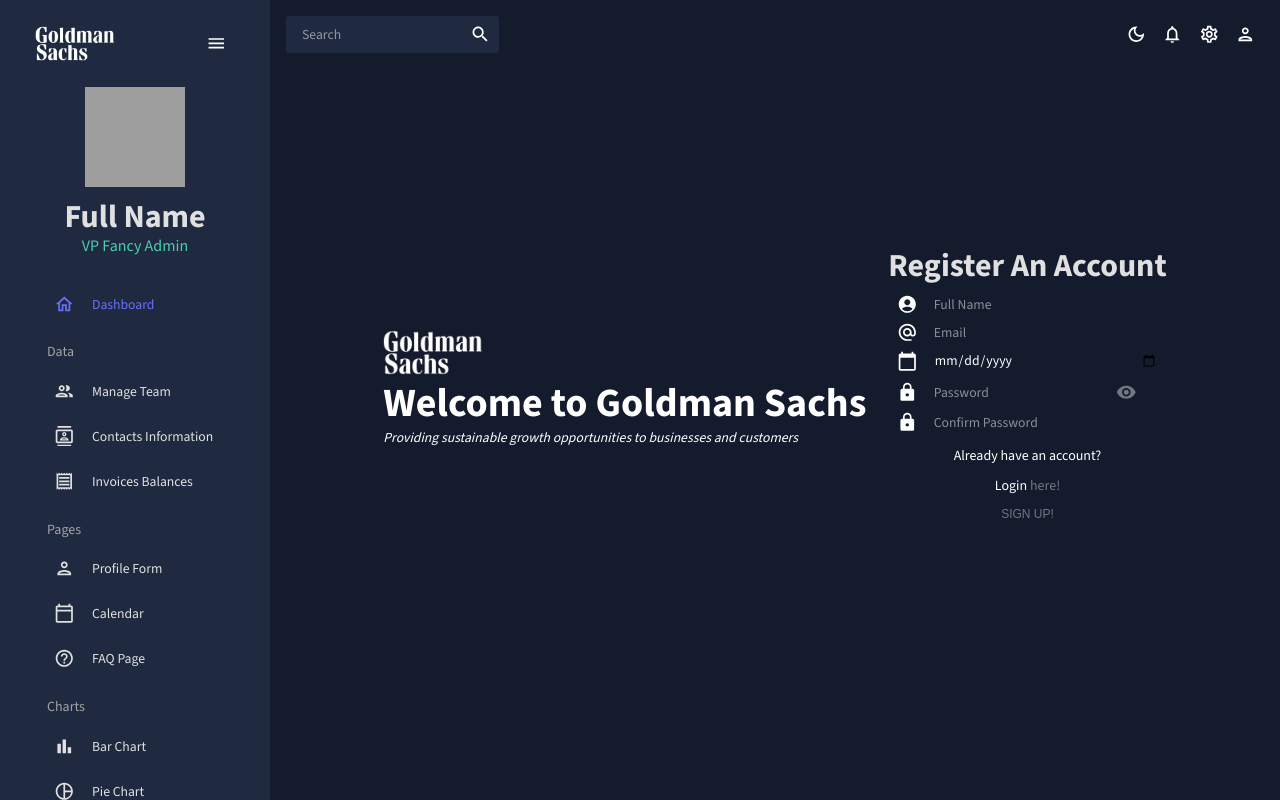
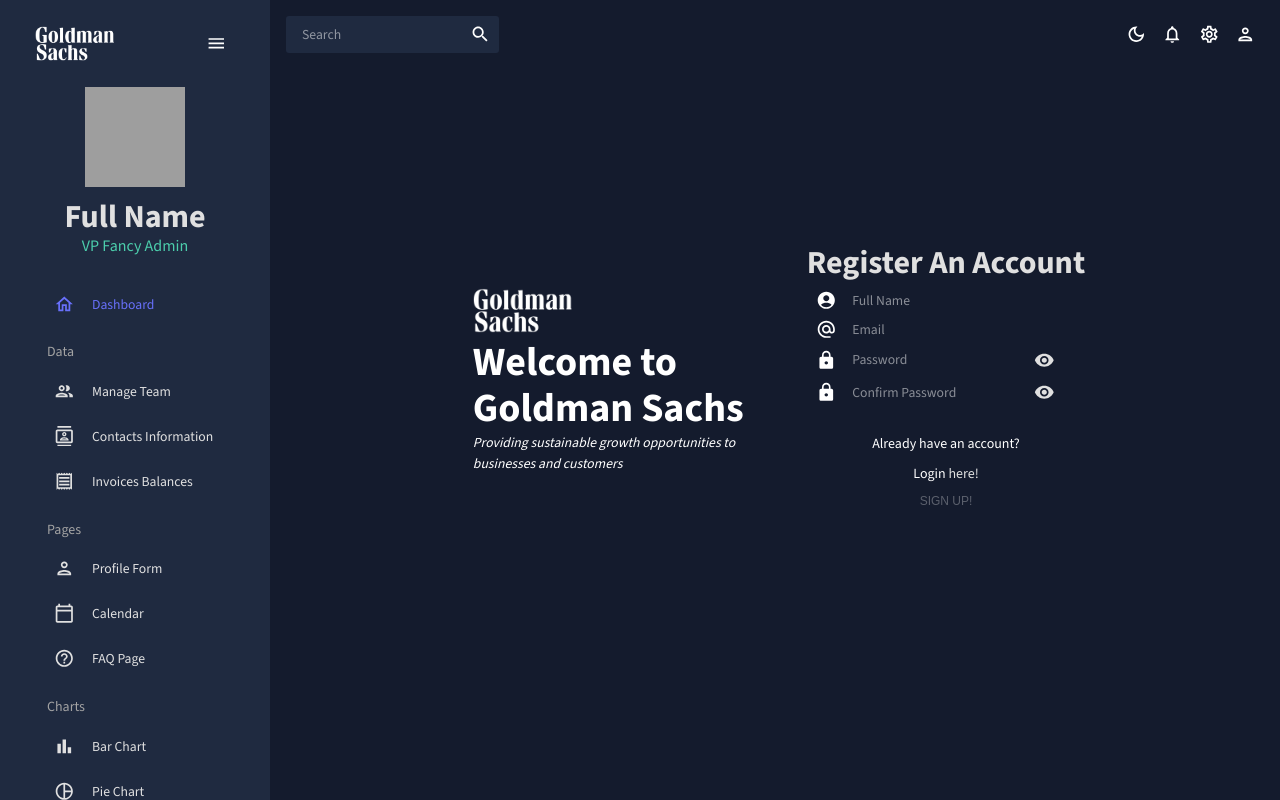
Before and after one commit to louiseangiee/oops, a React (Create React App) app in the folder client/: page /login in a window 1280 px wide. Both pictures are taken after a click on the link "here!". Built offline with nearby package versions, Linux system fonts and the light colour scheme; grey boxes are pictures that could not be loaded.

Commit message:
login page done??

```diff
--- a/client/src/index.css
+++ b/client/src/index.css
@@ -7,7 +7,7 @@
 .content {
 	height: 100%;
 	width: 100%;
-  font-family: "Source Sans 3", sans-serif;
+	font-family: 'Source Sans 3', sans-serif;
 	overflow-y: auto;
 }
 
--- a/client/src/pages/login/RegisterContainer.jsx
+++ b/client/src/pages/login/RegisterContainer.jsx
@@ -1,10 +1,9 @@
-import { useState } from 'react';
+import { useEffect, useState } from 'react';
 import { useNavigate } from 'react-router-dom';
 import { tokens } from '../../theme.js';
 import { Grid, Box, Button, useTheme, Typography, Link } from '@mui/material';
 import InputBase from '@mui/material/InputBase';
 import AlternateEmailIcon from '@mui/icons-material/AlternateEmail';
-import CalendarTodayIcon from '@mui/icons-material/CalendarToday';
 import AccountCircleIcon from '@mui/icons-material/AccountCircle';
 import LockIcon from '@mui/icons-material/Lock';
 import VisibilityIcon from '@mui/icons-material/Visibility';
@@ -13,20 +12,56 @@
 
 
 const RegisterContainer = (props) => {
+    const pattern = /^(?=.*[A-Z])(?=.*[a-z])(?=.*\d)(?=.*[@#$!%^&*()_+{}\]:;<>,.?~\\-]).{8,}$/;
     let navigate = useNavigate();
     const [showPassword, setShowPassword] = useState(false);
+    const [showConfirmPassword, setShowConfirmPassword] = useState(false);
+    const [password, setPassword] = useState('');
+    const [confirmPassword, setConfirmPassword] = useState('');
+    const [passwordError, setPasswordError] = useState('');
+    const [isDisabled, setIsDisabled] = useState(true);
     const theme = useTheme();
     const colors = tokens(theme.palette.mode);
-    var today = new Date();
-    var dd = today.getDate();
-    var mm = String(today.getMonth() + 1).padStart(2, '0');
-    var yyyy = today.getFullYear();
-    var maxDate = yyyy + '-' + mm + '-' + dd;
+    // var today = new Date();
+    // var dd = today.getDate();
+    // var mm = String(today.getMonth() + 1).padStart(2, '0');
+    // var yyyy = today.getFullYear();
+    // var maxDate = yyyy + '-' + mm + '-' + dd;
+
+    function checkPassword() {
+        setPasswordError('');
+        setIsDisabled(false);
+        if (!(password.match(pattern)) && password.length > 0) {
+            setPasswordError('Password must contain at least one uppercase letter, one lowercase letter, one number, and one special character');
+
+        }
+
+        if (password.length < 8 && password.length > 0) {
+            setPasswordError('Password must be at least 8 characters long');
+
+        }
+        if (password.length >= 25) {
+            setPasswordError('Password must be less than 25 characters long');
+
+        }
+
+        if (password !== confirmPassword && confirmPassword.length > 0) {
+            setPasswordError('Passwords do not match');
+
+        }
+
+        setIsDisabled(passwordError.length > 0 || !(confirmPassword.length > 0) || !(password.length > 0))
+
+    }
+
+    useEffect(() => {
+        checkPassword();
+    }, [password, confirmPassword]);
 
     return (
         <>
-            <Grid
-                xs={6}
+            <Grid item
+                xs={12} md={8}
                 id="registerContainer"
                 sx={{ display: 'flex', flexDirection: 'column', alignItems: 'center', justifyContent: 'center', textAlign: 'center' }}
             >
@@ -41,14 +76,10 @@
                         <InputBase sx={{ ml: 2, flex: 1 }} placeholder="Email" type='email' required />
                     </Box>
                     <Box sx={{ display: 'flex', alignItems: 'center' }}>
-                        <CalendarTodayIcon />
-                        <InputBase sx={{ ml: 2, flex: 1 }} placeholder="Date of Birth" type='date' maxDate={maxDate} />
-                    </Box>
-                    <Box sx={{ display: 'flex', alignItems: 'center' }}>
                         <LockIcon />
-                        <InputBase sx={{ ml: 2, flex: 1 }} placeholder="Password" type={showPassword ? 'text' : 'password'} />
+                        <InputBase sx={{ ml: 2, flex: 1 }} placeholder="Password" type={showPassword ? 'text' : 'password'} onChange={(e) => setPassword(e.target.value)} />
                         <Button
-                            sx={{ color: colors.primary[300] }}
+                            sx={{ color: colors.grey[100] }}
                             id="seePasswordBtn"
                             onClick={() => setShowPassword(!showPassword)}
                         >
@@ -57,24 +88,33 @@
                     </Box>
                     <Box sx={{ display: 'flex', alignItems: 'center' }}>
                         <LockIcon />
-                        <InputBase sx={{ ml: 2, flex: 1 }} placeholder="Confirm Password" type='password' />
+                        <InputBase sx={{ ml: 2, flex: 1 }} placeholder="Confirm Password" type={showConfirmPassword ? 'text' : 'password'} onChange={(e) => setConfirmPassword(e.target.value)} />
+                        <Button
+                            sx={{ color: colors.grey[100] }}
+                            id="seePasswordBtn"
+                            onClick={() => setShowConfirmPassword(!showConfirmPassword)}
+                        >
+                            {showConfirmPassword ? <VisibilityOffIcon /> : <VisibilityIcon />}
+                        </Button>
                     </Box>
                 </div>
                 <Box sx={{ display: 'flex', flexDirection: 'column', alignItems: 'center', justifyContent: 'center' }}>
+                    <Typography sx={{ wordWrap: 'break-word', maxWidth: '70%', color: colors.redAccent[500] }} mt={2}>{passwordError}</Typography>
                     <Typography variant="h6" mt={1}>Already have an account?</Typography>
                     <Typography variant="h6" mt={1}>
                         Login {" "}
                         <Link
                             onClick={props.handleSignIn}
-                            sx={{ color: colors.primary[300], cursor: 'pointer' }}
+                            sx={{ color: colors.grey[100], cursor: 'pointer' }}
                         >
                             here!
                         </Link>
                     </Typography>
                 </Box>
                 <Button
-                    sx={{ color: colors.primary[300], width: '100%' }}
+                    sx={{ color: colors.grey[100], width: '100%' }}
                     onClick={() => navigate('/')}
+                    disabled={isDisabled}
                 >
                     Sign Up!
                 </Button>
--- a/client/src/pages/login/SignInContainer.jsx
+++ b/client/src/pages/login/SignInContainer.jsx
@@ -13,8 +13,8 @@
     const colors = tokens(theme.palette.mode);
     return (
         <>
-            <Grid
-                xs={6}
+            <Grid item
+                xs={12} md={8}
                 id="signInContainer"
                 sx={{ display: 'flex', flexDirection: 'column', alignItems: 'center', justifyContent: 'center', textAlign: 'center' }}
             >
@@ -28,7 +28,7 @@
                         <LockIcon />
                         <InputBase sx={{ ml: 2, flex: 1 }} placeholder="Password" type={showPassword ? 'text' : 'password'} />
                         <Button
-                            sx={{ color: colors.primary[300] }}
+                            sx={{ color: colors.grey[100] }}
                             id="seePasswordBtn"
                             onClick={() => setShowPassword(!showPassword)}
                         >
@@ -42,13 +42,13 @@
                         Register with us {" "}
                         <Link
                             onClick={props.handleSignIn}
-                            sx={{ color: colors.primary[300], cursor: 'pointer' }}
+                            sx={{ color: colors.grey[100], cursor: 'pointer' }}
                         >
                             here!
                         </Link>
                     </Typography>
                 </Box>
-                <Button sx={{ color: colors.primary[300], width: '100%' }}>Sign In</Button>
+                <Button sx={{ color: colors.grey[100], width: '100%' }}>Sign In</Button>
             </Grid >
         </>
     );
--- a/client/src/pages/login/index.jsx
+++ b/client/src/pages/login/index.jsx
@@ -15,8 +15,8 @@
 
     return (
         <>
-            <Grid container sx={{ height: '80%', display: 'flex', alignItems: 'center', justifyContent: 'center' }}>
-                <Grid xs={6}>
+            <Grid container sx={{ height: '80%', display: 'flex', alignItems: 'center', justifyContent: 'center' }} spacing={2}>
+                <Grid item md={4} id="welcomeGoldman">
                     <img
                         alt="goldman-logo"
                         width="100px"
```
Also changed, not shown: client/src/index.js (+11 -11 lines), 1 other file (tests, documents, lock files or other folders). Lines whose indentation alone changed are shown as unchanged.
